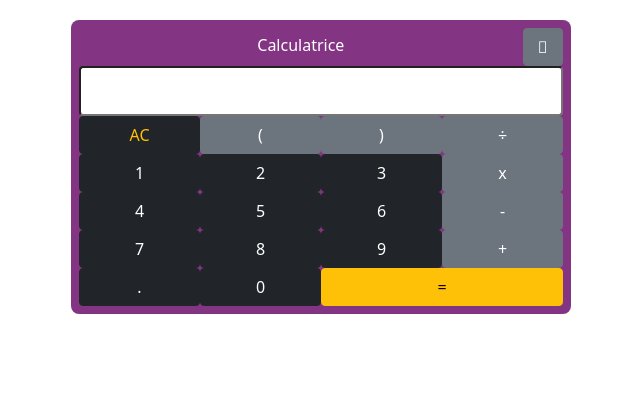
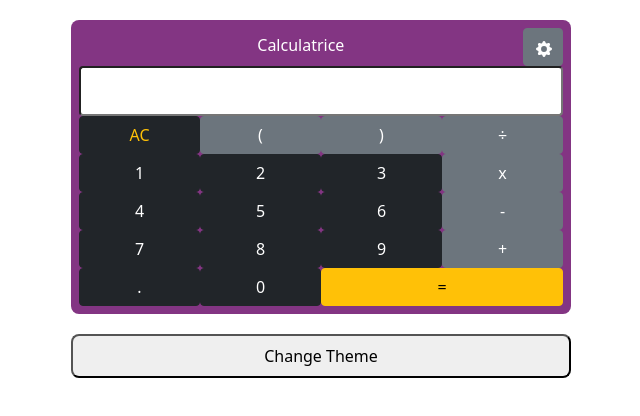
Before and after one commit to AlexandreLef/Calculate-React, a React (Create React App) app in the folder calculate/: page / in a window 1280 px wide. Shown: the top 416 px of the page, without its empty margins (319-959 px from the left). Built offline with nearby package versions, Linux system fonts and the light colour scheme.

Commit message:
Add 'Change Theme' button and its structure

```diff
--- a/calculate/package.json
+++ b/calculate/package.json
@@ -11,9 +11,11 @@
     "@types/react": "^17.0.36",
     "@types/react-dom": "^17.0.11",
     "bootstrap": "^5.1.3",
+    "bootstrap-icons": "^1.7.1",
     "react": "^17.0.2",
     "react-bootstrap": "^2.0.2",
     "react-dom": "^17.0.2",
+    "react-modal": "^3.14.4",
     "react-scripts": "4.0.3",
     "typescript": "^4.5.2",
     "web-vitals": "^1.1.2"
@@ -41,5 +43,8 @@
       "last 1 firefox version",
       "last 1 safari version"
     ]
+  },
+  "devDependencies": {
+    "@types/react-modal": "^3.13.1"
   }
 }
--- a/calculate/src/App.tsx
+++ b/calculate/src/App.tsx
@@ -2,13 +2,45 @@ import React from 'react';
 import './App.css';
 import Calculate from './Calculate';
 import './bootstrap/bootstrap.min.css';
+import Settings from './Settings';
+import {ThemeContext, themes} from './ThemeContext';
 
-function App() {
-  return (
-    <div className="container">
-      <Calculate />
-    </div>
-  );
+type themeProps = {
+  changeTheme: string
+}
+
+type themeState = {
+  theme: any
+}
+
+class App extends React.Component<themeProps, themeState> {
+  toggleTheme: () => void;
+  constructor(props: themeProps | Readonly<themeProps>) {
+    super(props);
+    this.state = {
+      theme: themes,
+    };
+
+    this.toggleTheme = () => {
+      this.setState(state => ({
+        theme:
+          state.theme === themes.dark
+            ? themes.light
+            : themes.dark,
+      }));
+    };
+  }
+
+  render() {
+    return (
+      <ThemeContext.Provider value={this.state.theme}>
+        <div className="container">
+          <Calculate />
+            <Settings onClick={this.props.changeTheme}/>
+        </div>
+      </ThemeContext.Provider>
+    );
+  }
 }
 
 export default App;
--- a/calculate/src/Calculate.css
+++ b/calculate/src/Calculate.css
@@ -2,8 +2,17 @@
     text-align: center;
     width: 500px;
     display: block;
-    border-radius:8px;
-    padding:8px;
+    border-radius: 8px;
+    padding: 8px;
     margin: 20px auto 0 auto;
     background: rgb(131, 53, 131);
 }
+
+#themeButton {
+    text-align: center;
+    width: 500px;
+    display: block;
+    border-radius: 8px;
+    padding: 8px;
+    margin: 20px auto 0 auto;
+}
--- a/calculate/src/Header.tsx
+++ b/calculate/src/Header.tsx
@@ -1,13 +1,15 @@
 import React from 'react';
-
-
 class Header extends React.Component {
 
     render() {
         return (
             <div>
                 <label className="col-11 text-white">Calculatrice</label>
-                <button className="col-1 btn btn-secondary"></button>
+                <button id="settingsModal" className="col-1 btn btn-secondary">
+                    <svg xmlns="http://www.w3.org/2000/svg" width="16" height="16" fill="currentColor" className="bi bi-gear-fill" viewBox="0 0 16 16">
+                        <path d="M9.405 1.05c-.413-1.4-2.397-1.4-2.81 0l-.1.34a1.464 1.464 0 0 1-2.105.872l-.31-.17c-1.283-.698-2.686.705-1.987 1.987l.169.311c.446.82.023 1.841-.872 2.105l-.34.1c-1.4.413-1.4 2.397 0 2.81l.34.1a1.464 1.464 0 0 1 .872 2.105l-.17.31c-.698 1.283.705 2.686 1.987 1.987l.311-.169a1.464 1.464 0 0 1 2.105.872l.1.34c.413 1.4 2.397 1.4 2.81 0l.1-.34a1.464 1.464 0 0 1 2.105-.872l.31.17c1.283.698 2.686-.705 1.987-1.987l-.169-.311a1.464 1.464 0 0 1 .872-2.105l.34-.1c1.4-.413 1.4-2.397 0-2.81l-.34-.1a1.464 1.464 0 0 1-.872-2.105l.17-.31c.698-1.283-.705-2.686-1.987-1.987l-.311.169a1.464 1.464 0 0 1-2.105-.872l-.1-.34zM8 10.93a2.929 2.929 0 1 1 0-5.86 2.929 2.929 0 0 1 0 5.858z"/>
+                    </svg>
+                </button>
             </div>
         )
     }
--- /dev/null
+++ b/calculate/src/Settings.css
@@ -0,0 +1,21 @@
+.settings {
+    text-align: center;
+    width: 500px;
+    display: block;
+    border-radius:8px;
+    padding:8px;
+    margin: 20px auto 0 auto;
+    background: rgb(131, 53, 131);
+}
+
+hr {
+    border-top: 2px solid white;
+}
+
+.clair {
+    background-color: antiquewhite;
+}
+
+.sombre {
+    background-color: blue;
+}
--- /dev/null
+++ b/calculate/src/Settings.tsx
@@ -0,0 +1,22 @@
+import React from 'react';
+import './Settings.css';
+import {ThemeContext} from './ThemeContext';
+
+type themeProps = {
+  onClick: string
+}
+
+class Settings extends React.Component<themeProps> {
+
+    render() {
+        let theme = this.context;
+        return (
+            <button id="themeButton" style={{backgroundColor: theme.background}}>
+                Change Theme
+            </button>
+        );
+    }
+}
+Settings.contextType = ThemeContext;
+
+export default Settings;
--- /dev/null
+++ b/calculate/src/ThemeContext.tsx
@@ -0,0 +1,16 @@
+import React from 'react';
+
+export const themes = {
+    light: {
+      foreground: '#000000',
+      background: '#eeeeee',
+    },
+    dark: {
+      foreground: '#ffffff',
+      background: '#222222',
+    },
+  };
+
+  export const ThemeContext = React.createContext(
+    themes.light // valeur par défaut
+  );
--- a/calculate/src/index.tsx
+++ b/calculate/src/index.tsx
@@ -6,7 +6,7 @@ import reportWebVitals from './reportWebVitals';
 
 ReactDOM.render(
   <React.StrictMode>
-    <App />
+    <App changeTheme="dark"/>
   </React.StrictMode>,
   document.getElementById('root')
 );
```
Also changed, not shown: 1 other file (tests, documents, lock files or other folders).
